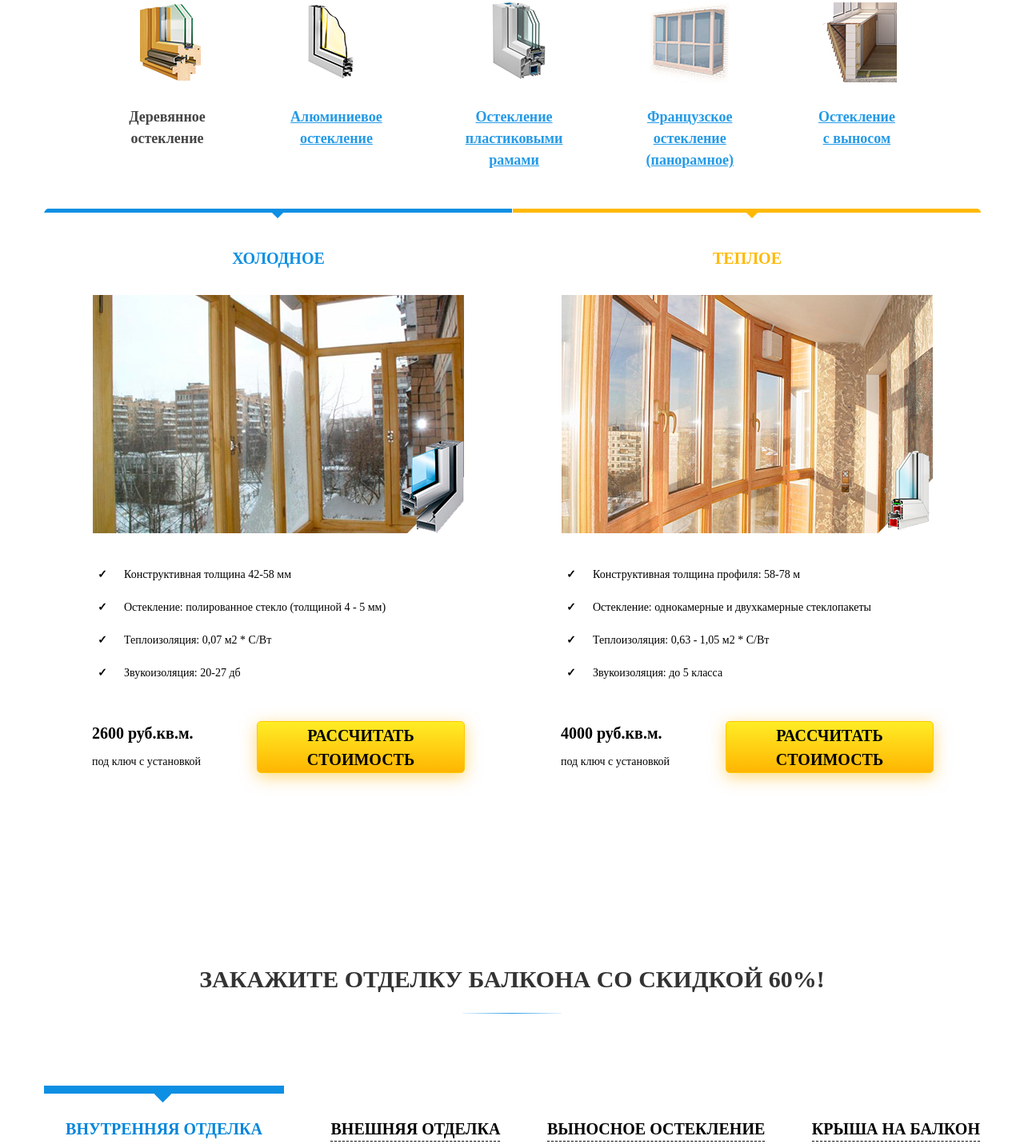
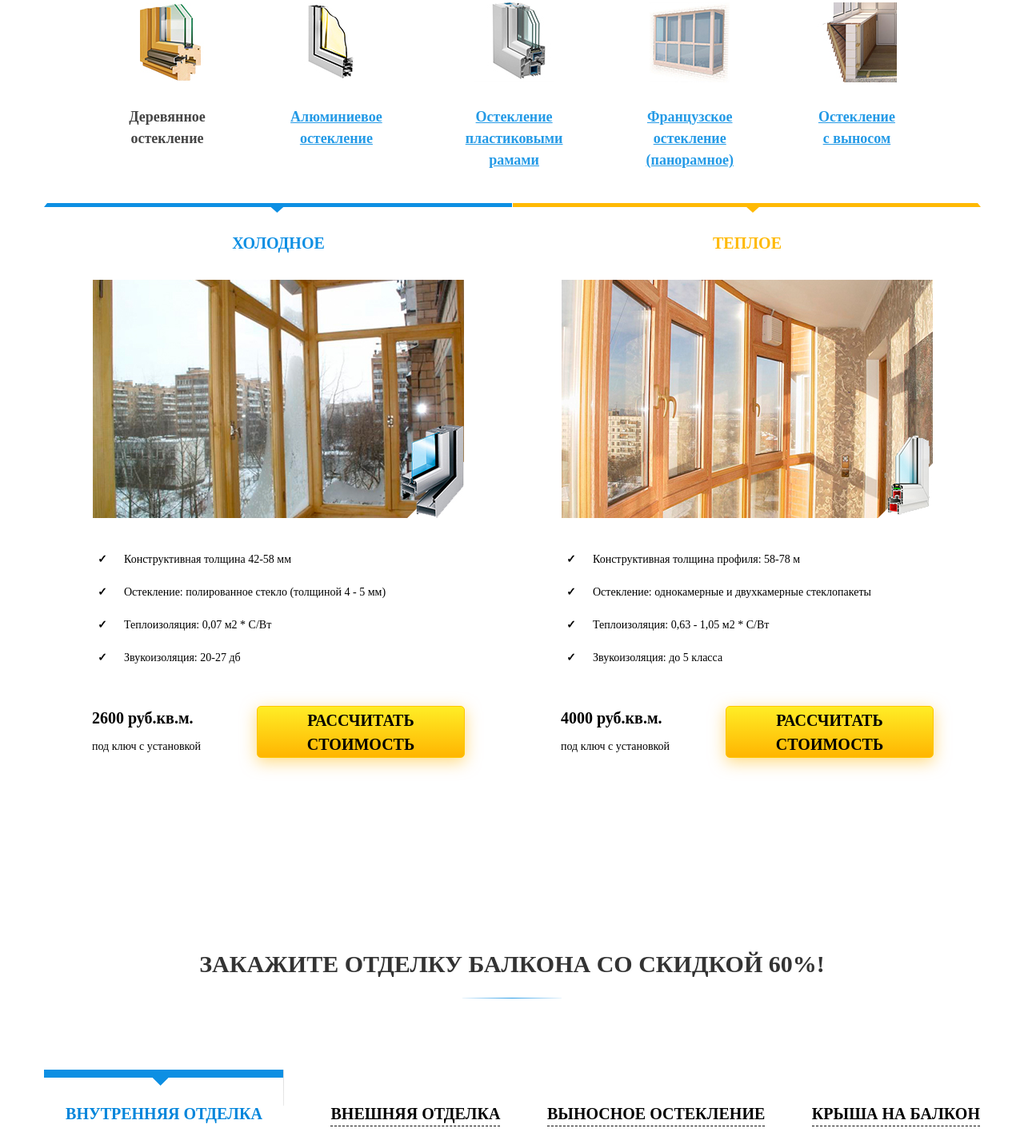
Before and after one commit to krupyansky/irvas, a plain HTML site: page index.html in a window 1280 px wide. Shown: the part 982-2413 px from the top of the page at 80% size. Drawn offline with nearby package versions, Linux system fonts and the light colour scheme; files that its build step writes are made by us from their sources; a script that the page names is missing; a web font is replaced by a local one.

Commit message:
Added arrows by html&css in the section Product and Decoration

```diff
--- a/index.html
+++ b/index.html
@@ -132,7 +132,8 @@
 
 			<div class="product__types-second product__types-second_active">
 				<div class="product__type-second">
-					<img src="img/icons/cold.png" alt="Cold arrow" class="product__arrow">
+					<div class="arrow-cold"></div>
+
 					<div class="product__wrap">
 						<div class="product__type-title product__type-title_cold">Холодное</div>
 						<img src="img/section2/cold.jpg" alt="Cold type" class="product__img">
@@ -153,7 +154,8 @@
 				</div>
 
 				<div class="product__type-second">
-					<img src="img/icons/warm.png" alt="Warm arrow" class="product__arrow">
+					<div class="arrow-warm"></div>
+
 					<div class="product__wrap">
 						<div class="product__type-title product__type-title_warm">Теплое</div>
 						<img src="img/section2/warm.jpg" alt="Warm type" class="product__img">
--- /dev/null
+++ b/scss/blocks/_arrow.scss
@@ -0,0 +1,40 @@
+.arrow-cold {
+	position: relative;
+	width: 585px;
+	height: 0;
+	border-left: 4px solid transparent;
+	border-bottom: 5px solid #0d8fe3;
+	&:before {
+		position: absolute;
+		content: "";
+		display: block;
+		width: 0;
+		height: 0;
+		border-left: 9px solid transparent;
+		border-right: 9px solid transparent;
+		border-top: 8px solid #0d8fe3;
+		top: 4px;
+		right: 50%;
+		transform: translateX(30%);
+	}
+}
+
+.arrow-warm {
+	position: relative;
+	width: 585px;
+	height: 0;
+	border-right: 4px solid transparent;
+	border-bottom: 5px solid #ffb903;
+	&:before {
+		position: absolute;
+		content: "";
+		display: block;
+		width: 0;
+		height: 0;
+		border-left: 9px solid transparent;
+		border-right: 9px solid transparent;
+		border-top: 8px solid #ffb903;
+		top: 4px;
+		left: 50%;
+	}
+}
--- a/scss/blocks/_decoration.scss
+++ b/scss/blocks/_decoration.scss
@@ -20,15 +20,41 @@
 			height: 40px;
 		}
 		&_active {
+			position: relative;
 			color: #0085db;
 			cursor: default;
 			border-bottom: none;
+			span {
+				padding-top: 30px;
+				display: block;
+				&:before {
+					position: absolute;
+					content: "";
+					display: block;
+					width: 1px;
+					height: 45px;
+					background: linear-gradient(to bottom, #dedede, #e8e8e8);
+					top: 0;
+					right: 0;
+				}
+			}
 			&:before {
+				width: 300px;
+				height: 10px;
+				background: #0d8fe3;
+			}
+			&:after {
+				position: absolute;
 				content: "";
 				display: block;
-				height: 40px;
-				width: 300px;
-				background: url('../img/icons/cold_small.png') 0 0px no-repeat;
+				width: 0;
+				height: 0;
+				border-left: 11px solid transparent;
+				border-right: 11px solid transparent;
+				border-top: 11px solid #0d8fe3;
+				top: 9px;
+				right: 50%;
+				transform: translateX(30%);
 			}
 		}
 	}
--- a/scss/style.scss
+++ b/scss/style.scss
@@ -27,6 +27,7 @@
 @import 'blocks/form';
 @import 'blocks/button';
 @import 'blocks/title';
+@import 'blocks/arrow';
 @import 'blocks/header';
 @import 'blocks/promo';
 @import 'blocks/product';
```
